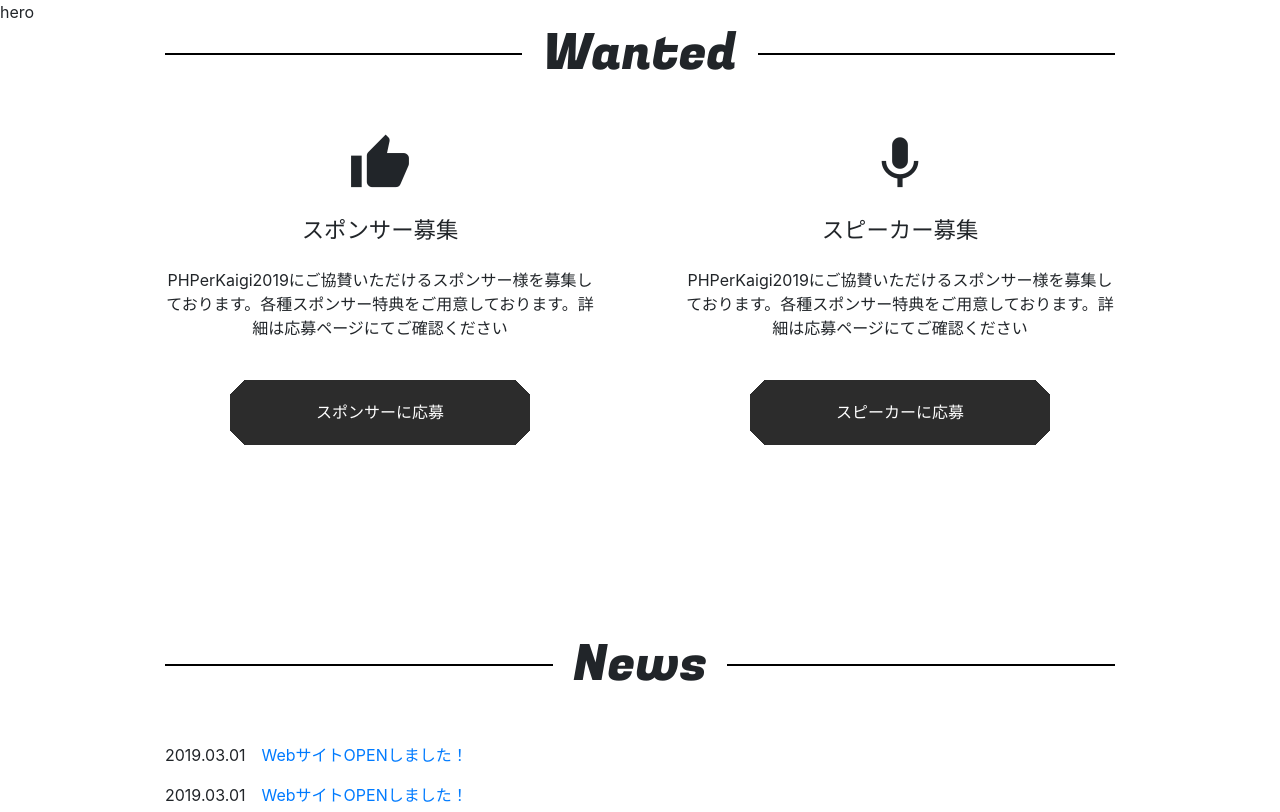
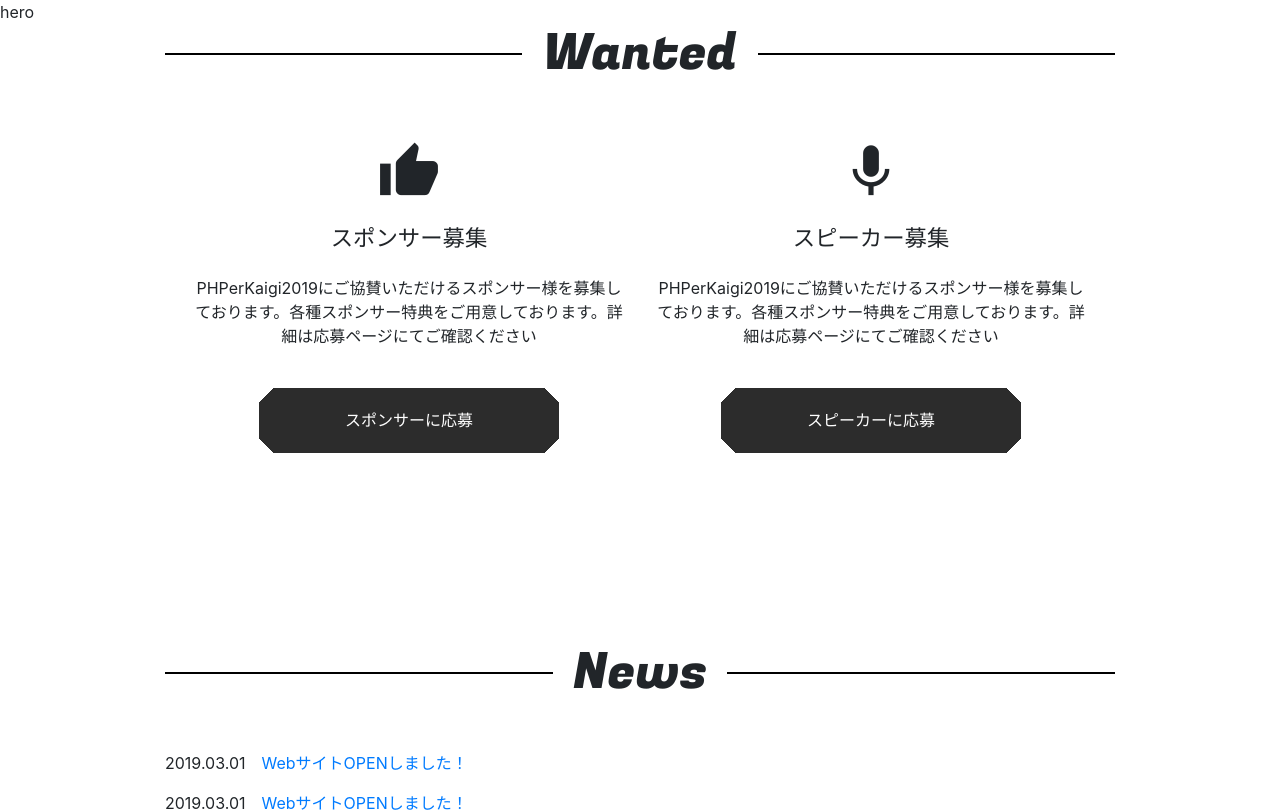
Before and after one commit to yasui05821/kaigi, a Nuxt app: page / in a window 1280 px wide. Shown: the top 812 px of the page. Built offline with nearby package versions, Linux system fonts and the light colour scheme.

Commit message:
レスポンシブの修正。

```diff
--- /dev/null
+++ b/assets/scss/library/_mixin.scss
@@ -0,0 +1,18 @@
+@mixin desktop(){
+  @media(min-width: 768px){
+    @content
+  }
+}
+
+@mixin btn {
+  line-height:65px;
+  display: inline-block;
+  width: 300px;
+  height: 65px;
+  background:
+    -webkit-linear-gradient(45deg, transparent 10px, #2c2c2c 10px), -webkit-linear-gradient(135deg, transparent 10px, #2c2c2c 10px), -webkit-linear-gradient(225deg, transparent 10px, #2c2c2c 10px), -webkit-linear-gradient(315deg, transparent 10px, #2c2c2c 10px);
+  background-position: bottom left, bottom right, top right, top left;
+  background-size: 51% 51%;
+  background-repeat: no-repeat;
+  color: #ffffff;
+}
--- /dev/null
+++ b/assets/scss/library/_variable.scss
@@ -0,0 +1 @@
+$secEndmb
--- a/components/pages/Top/Wanted.vue
+++ b/components/pages/Top/Wanted.vue
@@ -1,9 +1,9 @@
 <template>
   <div class="top-wanted container" style="width: 980px">
-    <h2 class="top-wanted_title mb-5">Wanted</h2>
+    <h2 class="top-wanted_title">Wanted</h2>
     <div class="top-wanted_content">
-      <div class="top-wanted_section">
-        <div class="top-wanted_icon mb-3">
+      <div class="top-wanted_section mt-5 mr-3">
+        <div class="top-wanted_icon  mb-3">
           <i class="material-icons">
             thumb_up
           </i>
@@ -14,7 +14,7 @@
           スポンサーに応募
         </a>
       </div>
-      <div class="top-wanted_section">
+      <div class="top-wanted_section mt-5 ml-3">
         <div class="top-wanted_icon mb-3">
           <i class="material-icons">
             mic
@@ -37,10 +37,11 @@
 </script>
 
 <style lang="scss" scoped>
+@import "~/assets/scss/library/_mixin.scss";
 .top-wanted {
   &_content {
     display: flex;
-    justify-content: space-between;
+    justify-content: center;
     flex-wrap: wrap;
     margin-bottom: 190px;
   }
@@ -78,16 +79,7 @@
     font-size: 1.4rem;
   }
   &_btn {
-    line-height:65px;
-    display: inline-block;
-    width: 300px;
-    height: 65px;
-    background:
-      -webkit-linear-gradient(45deg, transparent 10px, #2c2c2c 10px), -webkit-linear-gradient(135deg, transparent 10px, #2c2c2c 10px), -webkit-linear-gradient(225deg, transparent 10px, #2c2c2c 10px), -webkit-linear-gradient(315deg, transparent 10px, #2c2c2c 10px);
-    background-position: bottom left, bottom right, top right, top left;
-    background-size: 51% 51%;
-    background-repeat: no-repeat;
-    color: #ffffff;
+    @include btn
   }
   &_text {
     margin-bottom: 40px;
```
Also changed, not shown: assets/scss/app.scss (added).
